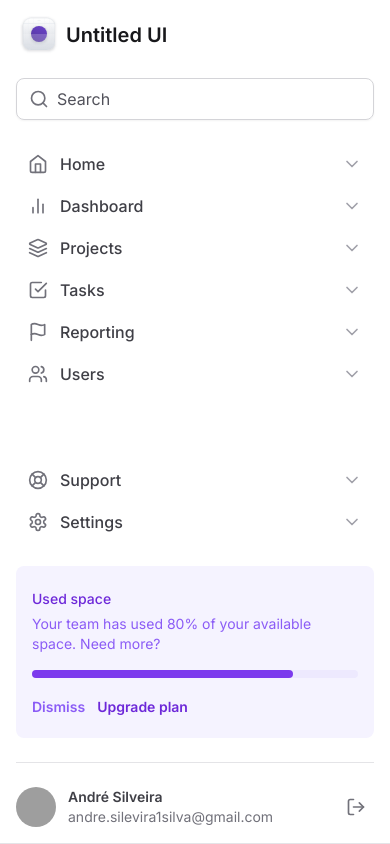
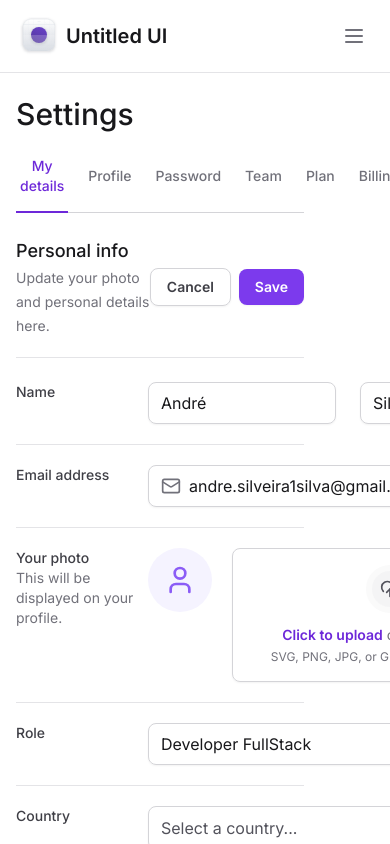
Before and after one commit to andresilveira1/tailwind-next, a Next.js app: page / in a window 390 px wide. Shown: the top 844 px of the page. Built offline with nearby package versions, Linux system fonts and the light colour scheme; grey boxes are pictures that could not be loaded.

Commit message:
feat: Sidebar opening

```diff
--- a/package.json
+++ b/package.json
@@ -10,6 +10,7 @@
   },
   "dependencies": {
     "@formkit/auto-animate": "^0.8.1",
+    "@radix-ui/react-collapsible": "^1.0.3",
     "@radix-ui/react-select": "^2.0.0",
     "@radix-ui/react-tabs": "^1.0.4",
     "framer-motion": "^10.16.5",
--- a/src/components/Sidebar/index.tsx
+++ b/src/components/Sidebar/index.tsx
@@ -1,3 +1,5 @@
+'use client'
+
 import {
   BarChart2,
   CheckSquare,
@@ -5,22 +7,37 @@
   Home,
   Layers,
   LifeBuoy,
+  Menu,
   Search,
   Settings,
   Users,
 } from 'lucide-react'
+
+import * as Collapsible from '@radix-ui/react-collapsible'
 
 import { Logo } from './Logo'
 import { NavItem } from './NavItem'
 import { UsedSpaceWidget } from './UsedSpaceWidget'
 import { Profile } from './Profile'
 import * as Input from '../Input'
+import { Button } from '../Button'
 
 export function Sidebar() {
   return (
-    <aside className="fixed bottom-0 left-0 right-0 top-0 z-20 flex h-screen flex-col gap-6 border-b border-zinc-200 bg-white p-4 lg:right-auto lg:w-80 lg:border-r lg:px-5 lg:py-8">
+    <Collapsible.Root className="fixed left-0 right-0 top-0 z-20 flex flex-col gap-6 border-b border-zinc-200 bg-white p-4 data-[state=open]:bottom-0 lg:right-auto lg:w-80 lg:border-r lg:px-5 lg:py-8 lg:data-[state=closed]:bottom-0">
+      <div className="flex items-center justify-between">
         <Logo />
+        <Collapsible.Trigger asChild className="lg:hidden">
+          <Button variant="ghost">
+            <Menu className="h-6 w-6" />
+          </Button>
+        </Collapsible.Trigger>
+      </div>
 
+      <Collapsible.Content
+        forceMount
+        className="flex flex-1 flex-col gap-6 data-[state=closed]:hidden lg:data-[state=closed]:flex"
+      >
         <Input.Root>
           <Input.Prefix>
             <Search className="h-5 w-5 text-zinc-500" />
@@ -49,6 +66,7 @@
 
           <Profile />
         </div>
-    </aside>
+      </Collapsible.Content>
+    </Collapsible.Root>
   )
 }
```
Also changed, not shown: 1 other file (tests, documents, lock files or other folders). Lines whose indentation alone changed are shown as unchanged.
